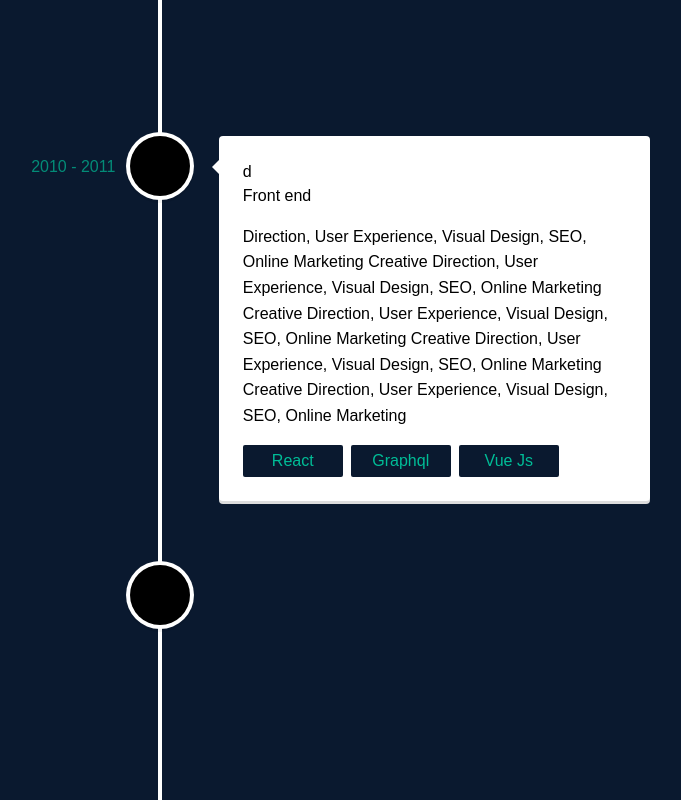
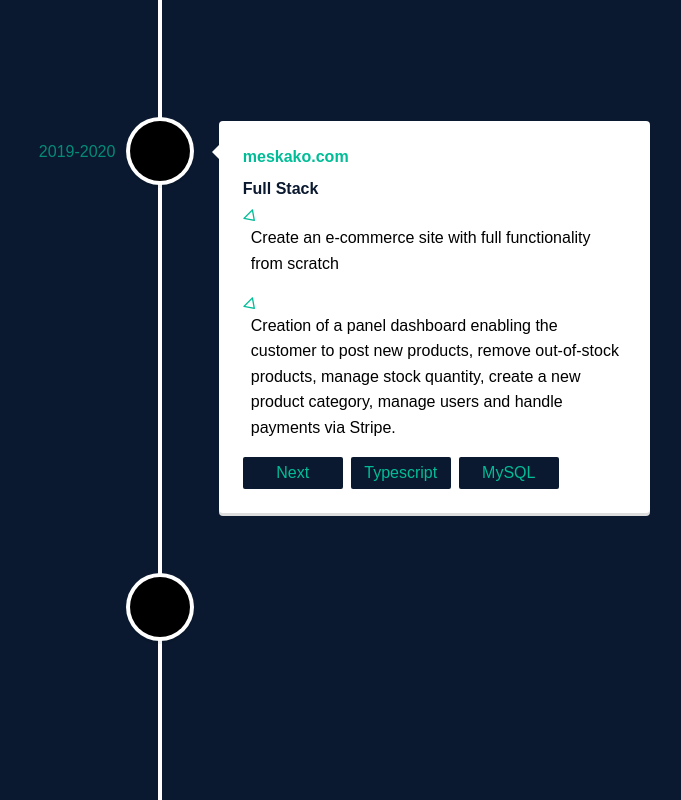
Before and after one commit to JFiaga/myPortfolio, a React (Create React App) app: page / in a window 1280 px wide. Shown: the part 3060-3860 px from the top of the page, without its empty margins (480-1161 px from the left). Built offline with nearby package versions, Linux system fonts and the light colour scheme.

Commit message:
add experiences

```diff
--- a/src/container/Experiences.tsx
+++ b/src/container/Experiences.tsx
@@ -4,10 +4,9 @@
 } from "react-vertical-timeline-component";
 import "react-vertical-timeline-component/style.min.css";
 import { extArray } from "../utils/expArray";
+import { BiRightArrow } from "react-icons/bi";
 
-type Props = {};
-
-const Experiences = (props: Props) => {
+const Experiences = () => {
   return (
     <section
       id="experiences"
@@ -23,19 +22,29 @@
           {extArray.map((val: any) => (
             <VerticalTimelineElement
               className="lg:text-mainGreen"
-              date="2010 - 2011"
+              date={val.date}
               iconStyle={{ background: "black", color: "#fff" }}
               // icon={<WorkIcon />}
             >
-              <h3 className="text-black">{val.companyName}</h3>
-              <h4 className="text-black">{val.role}</h4>
-              <p className="text-black">{val.desc}
-              </p>
+              <a href={val.link} className=" font-bold text-mainGreen hover:text-mainBlack transition-all duration-500">{val.companyName}</a>
+              <h4 className="my-2 font-bold capitalize text-mainBlack">
+                {val.role}
+              </h4>
+              <div className="text-black flex flex-col space-y-5">
+                {val.desc.map((value: string) => (
+                  <div className=" flex space-x-2 items-center justify-start relative">
+                    <BiRightArrow className="text-mainGreen  absolute top-0 rotate-45" />
+                    <p>{value}</p>
+                  </div>
+                ))}
+              </div>
 
-              <div className="flex flex-col sm:flex-row  items-start space-y-2 sm:space-x-2 sm:space-y-0  flex-wrap justify-start mt-4" >
-               {val.technos.map((techno:string) => (
-                 <button className="bg-mainBlack w-fit md:w-[6.25rem] px-2 py-1 rounded-sm text-mainGreen font-medium">{techno}</button>
-               ))}
+              <div className="flex flex-col sm:flex-row  items-start space-y-2 sm:space-x-2 sm:space-y-0  flex-wrap justify-start mt-4">
+                {val.technos.map((techno: string) => (
+                  <button className="bg-mainBlack w-fit md:w-[6.25rem] px-2 py-1 rounded-sm text-mainGreen font-medium cursor-text">
+                    {techno}
+                  </button>
+                ))}
               </div>
             </VerticalTimelineElement>
           ))}
--- a/src/utils/expArray.ts
+++ b/src/utils/expArray.ts
@@ -1,19 +1,38 @@
 export const extArray = [
+  {
+    companyName: "jobbeur.cm",
+    link:"###",
+    role: "Front end",
 
-    {
-        companyName:'d',
-        role:'Front end',
-        desc:'Direction, User Experience, Visual Design, SEO, Online Marketing Creative Direction, User Experience, Visual Design, SEO, Online Marketing Creative Direction, User Experience, Visual Design, SEO, Online Marketing Creative Direction, User Experience, Visual Design, SEO, Online Marketing Creative Direction, User Experience, Visual Design, SEO, Online Marketing',
-        technos:["React", "Graphql", "Vue Js"]
-    },{
-        companyName:'d',
-        role:'Front end',
-        desc:'Direction, User Experience, Visual Design, SEO, Online Marketing Creative Direction, User Experience, Visual Design, SEO, Online Marketing Creative Direction, User Experience, Visual Design, SEO, Online Marketing Creative Direction, User Experience, Visual Design, SEO, Online Marketing Creative Direction, User Experience, Visual Design, SEO, Online Marketing',
-        technos:["React", "Graphql", "Vue Js"]
-    },{
-        companyName:'d',
-        role:'Front end',
-        desc:'Direction, User Experience, Visual Design, SEO, Online Marketing Creative Direction, User Experience, Visual Design, SEO, Online Marketing Creative Direction, User Experience, Visual Design, SEO, Online Marketing Creative Direction, User Experience, Visual Design, SEO, Online Marketing Creative Direction, User Experience, Visual Design, SEO, Online Marketing',
-        technos:["React", "Graphql", "Vue Js"]
-    },
-]
+    desc: [
+      `Deliver high-quality, robust production code for a diverse array of projects.`,
+
+      `Rewrite  the code base  from React JS  to Next TS `,
+
+      `Build pixel perfect component from figma to Next `,
+    ],
+
+    technos: ["React", "GraphQL", "Tailwind"],
+    date:'2019-2020'
+  },
+  {
+    companyName: "meskako.com",
+    link:"###",
+    role: "Full Stack",
+    desc: [
+      "Create an e-commerce site with full functionality from scratch",
+      "Creation of a panel dashboard enabling the customer to post new products, remove out-of-stock products, manage stock quantity, create a new product category, manage users and handle payments via Stripe.",
+    ],
+    technos: ["Next", "Typescript", "MySQL"],
+    date:'2019-2020'
+
+  },
+  {
+    companyName: "supabranding.com",
+    link:"###",
+    role: "Front End",
+    desc: ["Create design to figma"," Build website with React"],
+    technos: ["React", "Tailwind", "Email JS"],
+    date:'2019-2020'
+  },
+];
```
Also changed, not shown: src/container/Home.tsx (+8 -3 lines).
